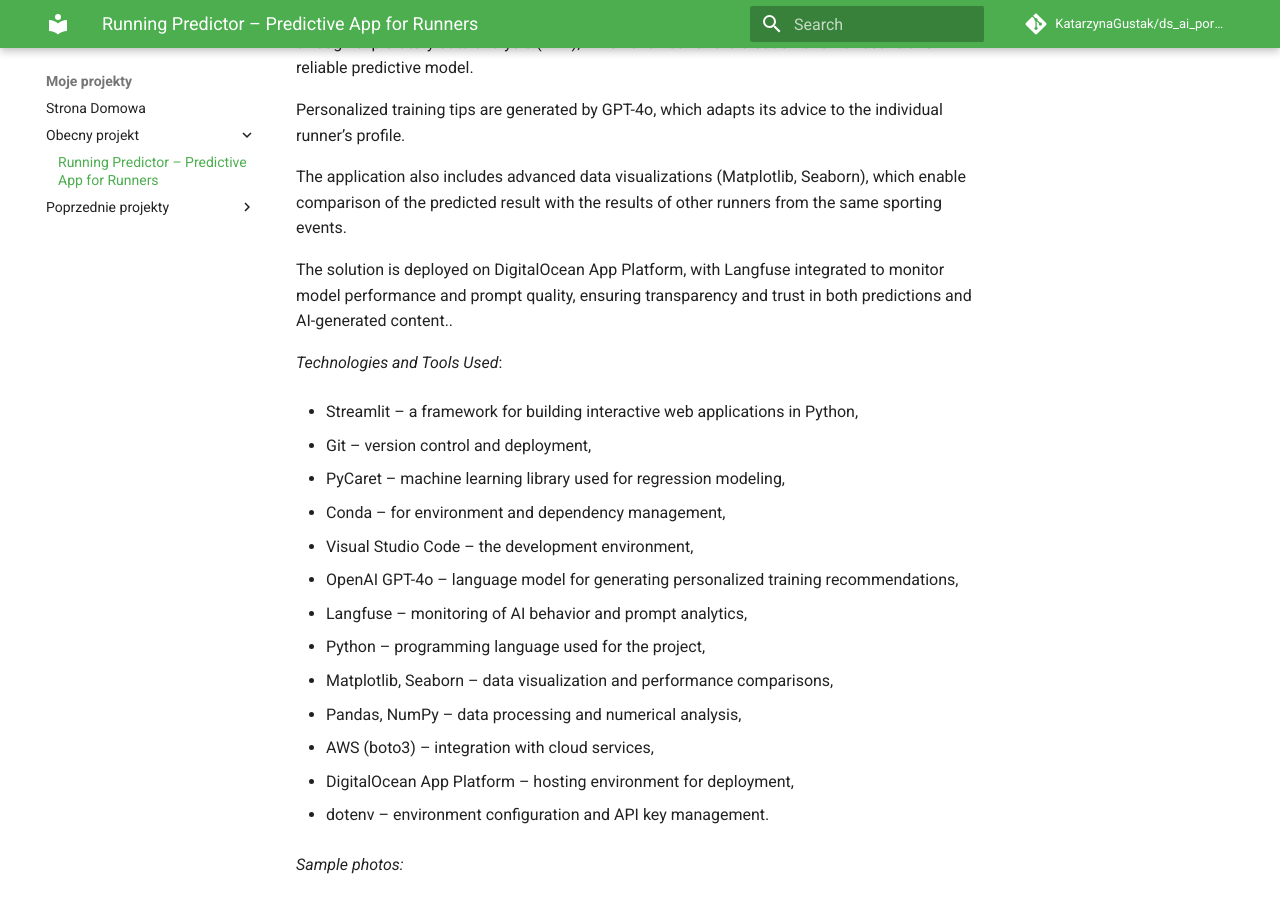
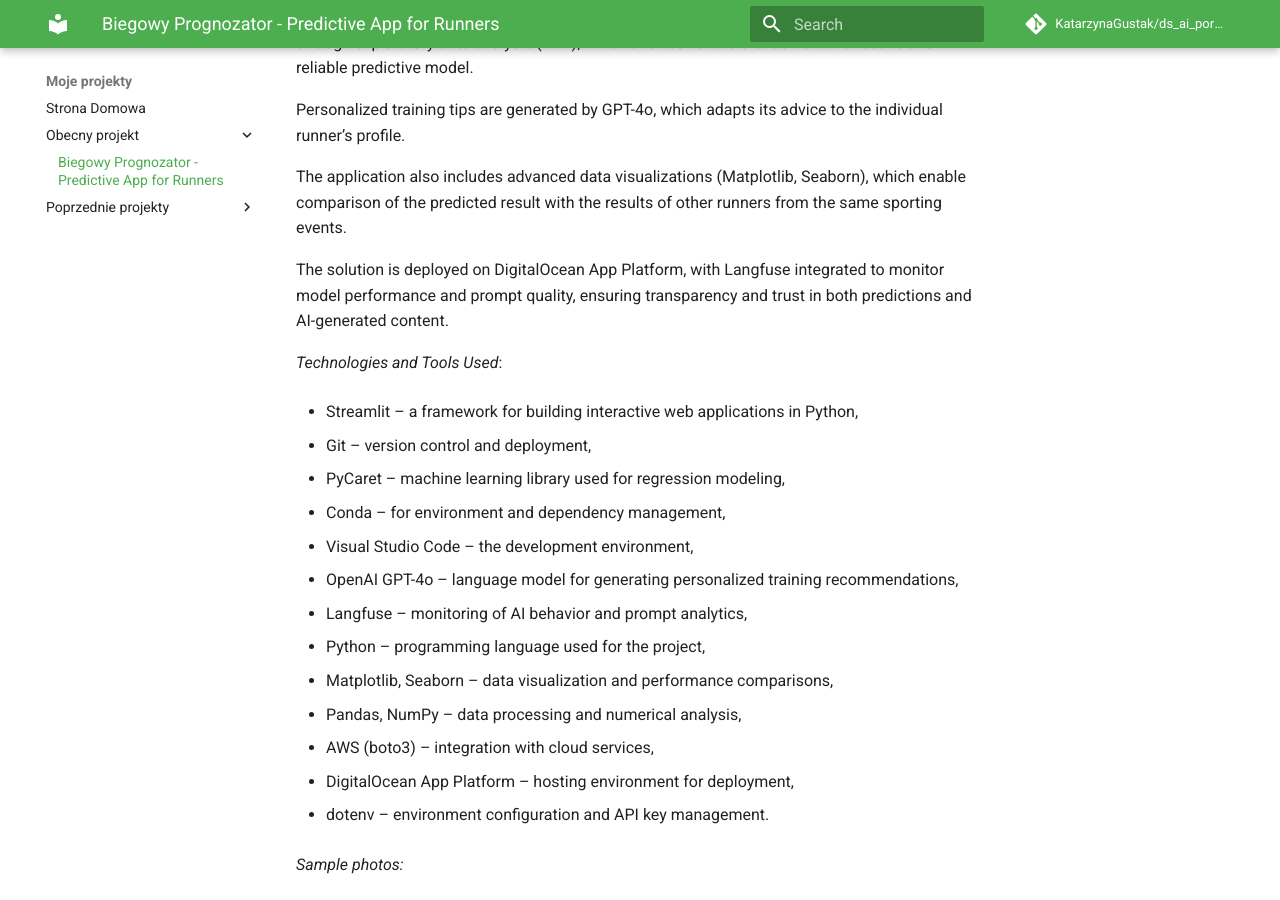
Before and after one commit to KatarzynaGustak/ds_ai_portfolio, an MkDocs documentation site: the page built from docs/halfmarathon_time/index.md, in a window 1280 px wide and 900 px high, scrolled down 377 px. Built offline with MkDocs 1.6.1 and Material for MkDocs 9.7.7, drawn with Linux system fonts in a browser that asks for light colours; comment, search, counter and statistics services are not loaded.

Commit message:
modified

```diff
--- a/docs/halfmarathon_time/index.md
+++ b/docs/halfmarathon_time/index.md
@@ -10,7 +10,7 @@
 
 The application also includes advanced data visualizations (Matplotlib, Seaborn), which enable comparison of the predicted result with the results of other runners from the same sporting events.
 
-The solution is deployed on DigitalOcean App Platform, with Langfuse integrated to monitor model performance and prompt quality, ensuring transparency and trust in both predictions and AI-generated content..
+The solution is deployed on DigitalOcean App Platform, with Langfuse integrated to monitor model performance and prompt quality, ensuring transparency and trust in both predictions and AI-generated content.
 
 *Technologies and Tools Used*:
 
@@ -52,6 +52,6 @@
 
 
 
-[Go to application](https://coloring-books-app.streamlit.app/){ .md-button }
+[Go to application](jellyfish-app-9aicb.ondigitalocean.app){ .md-button }
 
-[Go to repositories](https://github.com/KatarzynaGustak/coloring_books){ .md-button }
+[Go to repositories](https://github.com/KatarzynaGustak/halfmarthon_time){ .md-button }
--- a/mkdocs.yml
+++ b/mkdocs.yml
@@ -20,7 +20,7 @@
 nav:
 - Strona Domowa: index.md
 - Obecny projekt:
-  - "Running Predictor – Predictive App for Runners": halfmarathon_time/index.md
+  - "Biegowy Prognozator - Predictive App for Runners": halfmarathon_time/index.md
 - Poprzednie projekty:
   - "Color Your Creative Pattern": coloring_books/index.md
   - "Synergy Squad Application": Synergy_Squad_App/index.md
```
